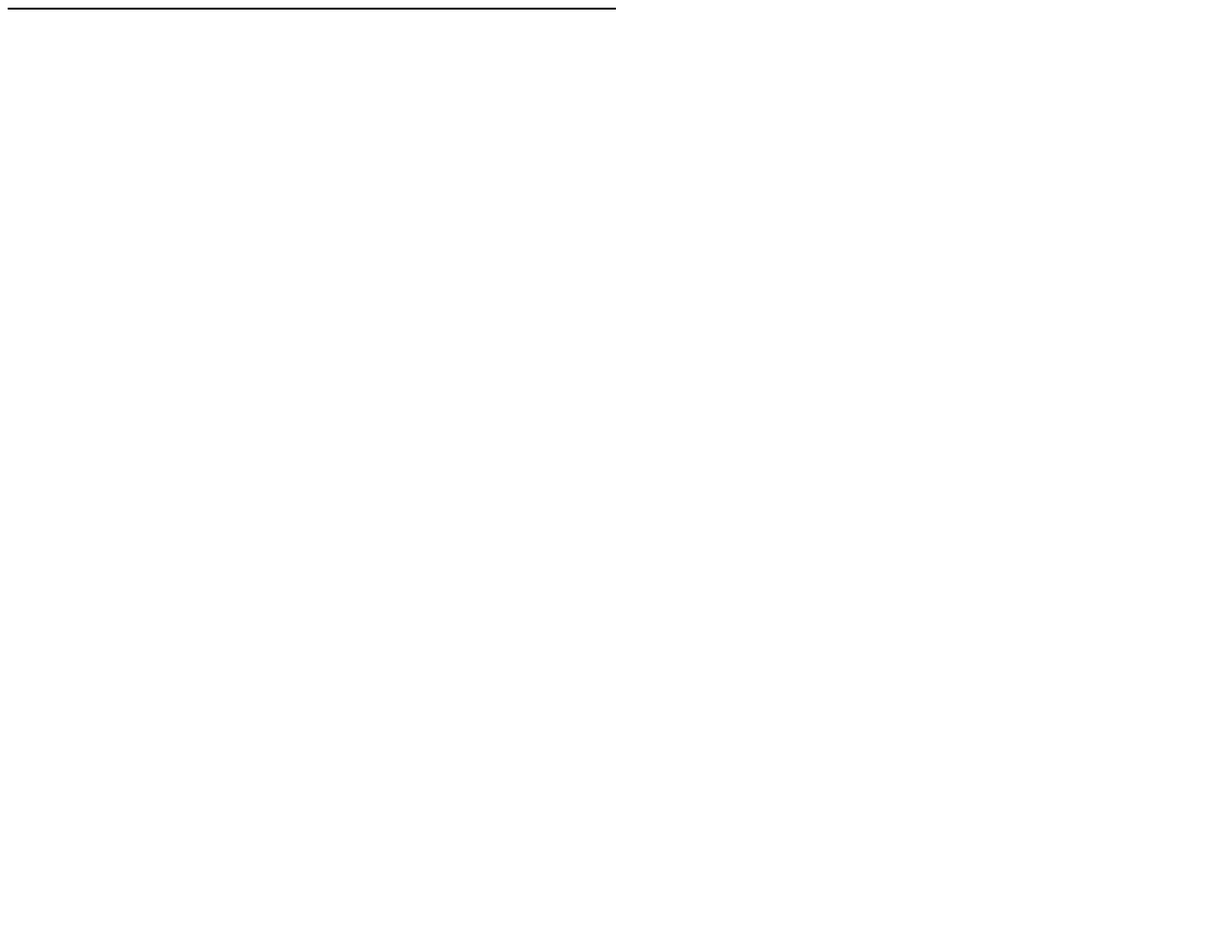
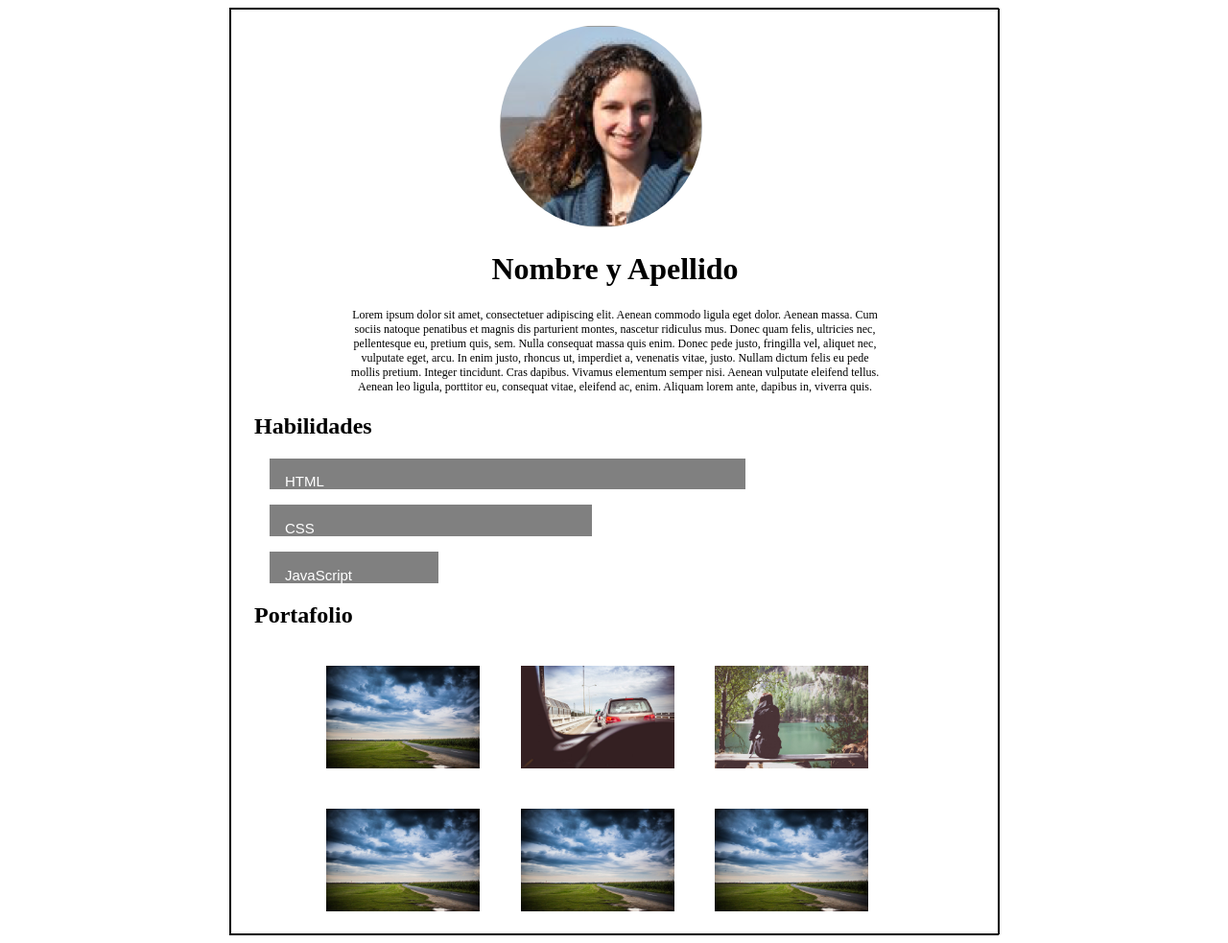
Before and after one commit to Gabymora/Layout1, a plain HTML site: page coder-detail.html in a window 1280 px wide. Shown: the whole page at 96% size. Before the commit the page ends 800 px from the top, so only its background shows below. Drawn offline with Linux system fonts and the light colour scheme.

Commit message:
SegundaParte

```diff
--- a/coder-detail.html
+++ b/coder-detail.html
@@ -6,10 +6,55 @@
 		<link rel="shortcut icon" href="favicon.ico">
 	</head>
 	<body>
-		<div class="conteiner estilo">
-			<div> </div>
+		<div class="container">
+			<div>
+				<img class="img1" src="img/profile-1.png">
+				<h1>Nombre y Apellido</h1>
+				<div class="center">
+					<p>Lorem ipsum dolor sit amet, consectetuer adipiscing elit. Aenean commodo ligula eget dolor. Aenean massa. Cum sociis natoque penatibus et magnis dis parturient montes, nascetur ridiculus mus. Donec quam felis, ultricies nec, pellentesque eu, pretium quis, sem. Nulla consequat massa quis enim. Donec pede justo, fringilla vel, aliquet nec, vulputate eget, arcu. In enim justo, rhoncus ut, imperdiet a, venenatis vitae, justo. Nullam dictum felis eu pede mollis pretium. Integer tincidunt. Cras dapibus. Vivamus elementum semper nisi. Aenean vulputate eleifend tellus. Aenean leo ligula, porttitor eu, consequat vitae, eleifend ac, enim. Aliquam lorem ante, dapibus in, viverra quis.</p>
+				</div>
 
+				<h2>Habilidades</h2>
+				<div class="c1">
+					<p id="p1">HTML</p>
+				</div>
+				<div class="c2">
+					<p id="p1">CSS</p>
+				</div>
+				<div class="c3">
+					<p id="p1">JavaScript</p>
+				</div>
+				<h2>Portafolio</h2>
 
+			<!--...............IMAGENES JUNTAS/ PRIMER BLOQUE .....................-->
+
+			<div class="centro div1"> 		<!--DIV PRINCIPAL-->
+				<div class="dos">				<!--DIV CONTENEDOR DE IMAGENES-->
+					<div class="img2">
+						<img class="img3" src="img/p5.jpg">
+					</div>
+					<div class="img2">
+						<img class="img3" src="img/p6.jpg">
+					</div>
+					<div class="img2">
+						<img class="img3" src="img/p8.jpg">
+					</div>
+				</div>
+			<!--...............................SEGUNDO BLOQUE DE IMAGNES...................-->
+
+				<div class="dos">				<!--DIV CONTENEDOR DE IMAGENES-->
+					<div class="img2">
+						<img class="img3" src="img/p5.jpg">
+					</div>
+					<div class="img2">
+						<img class="img3" src="img/p5.jpg">
+					</div>
+					<div class="img2">
+						<img class="img3" src="img/p5.jpg">
+					</div>
+				</div>
+				</div>
+				</div>
 		</div>
-	</body>
+</body>
 </html>
--- a/css/main.css
+++ b/css/main.css
@@ -1,4 +1,3 @@
-
 .container {
 width: 800px;
 margin: 0 auto;
@@ -7,7 +6,6 @@
 #navigation {
 display: inline;
 }
-
 li {
 display: inline;
 margin: 30px;
@@ -17,56 +15,60 @@ img {
 }
 /*--PROPIEDADES DE LA LINEA DE SEPARACION--*/
 hr{
-	width: 800px;
+width: 100%;
 height: 0px;
-	border: 1px black solid;
+border: 0.5 black solid;
 
 }
-
-.peque{
-	border-bottom: 1px solid black;
-	width: 5%;
-
+.peque{		/*PROPIEDADES DE LAS LINEAS PEQUENAS*/
+width: 10%;
+margin-left: 45%
 }
 .peque2 {
-	border-bottom: 1px solid black;
-	width: 20%;
+width: 25%;
 margin: 0px;
 }
-
 /*-- PROPIEDADES DE FUENTE--*/
 .prop {
 font-family: arial;
-	font-size: 20px;
+font-size: 18px;
 text-align: center;
 }
 
-/* Propiedades de imagenes coders*/
-.centrado {
+/*..................IMAGENES JUNTAS.........................*/
+
+div1 {
+width: 80%;
+height: 80%;
+}
+.centro { 		/*para centrar el div principal*/
 position: static;
-	margin: 5%;
-	display: inline;
+margin: auto;
 }
 
-.imgs{
-	width: 30%;
-	height: 30%;
-	opacity: 0.7;
+.dos { 		/*es para contener las tres fotos*/
+width: 85%;
+height: 50%;
+display: block;
+margin: auto;
 }
-
-.posle {
-	position: absolute;
-	left: 35%;
-	top: 120%;
+.img1 {		/*propiedades del div que contiene cada una de las fotos*/
+width: 25%;
+height: 35%;
+opacity: .6;
+margin: 3%;
+display: inline-block;
 }
-
-.caption::before{
-	content: attr(title);
-	position: absolute;
-	color: black;
-	font-size: 16px;
-	left: 35%;
-	top: 120%;
-	right:0;
-	bottom: 0;
+img {		/*propiedades generales de las imagenes*/
+width: 100%;
+height: 100%;
+}
+p {			/*propiedades del texto dentro de las imagenes*/
+position: relative;
+top: -40px;
+text-align: right;
+margin-right: 5px;
+color: white;
+font-weight: bold;
 z-index: 1;
+}
--- a/css/style.css
+++ b/css/style.css
@@ -1,10 +1,108 @@
-.estilo {
-	width: 50%;
-	height: 200%;	;
-	border-style: double; border-width: 1px;
+div {
+	width: 100%;
+	height: 100%;	;
+	border: 1px black solid;
 }
-
-.container {
+.container {		/*---Es el contenedor de toda la informacion, la caja principal--*/
 	width: 800px;
 	margin: 0 auto;
 }
+
+.img1 {				/*--Las propiedades de la imagen circular--*/
+	border-radius: 200px 200px 200px 200px;
+	margin-left: 35%;
+	margin-top: 2%;
+}
+h1 {			/*--Encabezado centrado--*/
+	text-align: center;
+}
+
+.center {		/*--El div que centra el texto Lorem..--*/
+	margin: auto;
+	width: 70%;
+	height: 50%;
+	border: none;
+}
+p {				/*--Propiedades del texto Lorem..--*/
+	text-align: center;
+	font-size: 12px;
+}
+
+/*------------------Propiedades de los cuadros HTML CSS JAVA..-----------*/
+.c1{
+	width: 60%;
+	height: 5%;
+	border: none;
+	background: gray;
+	margin-bottom: 2%;
+	margin-left: 5%;
+	padding-top: .1%;
+	padding-left: 2%
+
+}
+
+.c2{
+	width: 40%;
+	height: 5%;
+	border: none;
+	background: gray;
+	margin-bottom: 2%;
+	margin-left: 5%;
+	padding-top: .1%;
+	padding-left: 2%
+}
+
+.c3{
+	width: 20%;
+	height: 5%;
+	border: none;
+	background: gray;
+	margin-bottom: 2%;
+	margin-left: 5%;
+	padding-top: .1%;
+	padding-left: 2%
+
+}
+
+#p1{			/*-----Acomodo de texto dentro de los cuadros-------*/
+	text-align: left;
+	font-size: 15px;
+	font-family: arial;
+	color: white;
+}
+
+h2 {
+	margin-left: 3%;
+}
+
+/*..................IMAGENES JUNTAS.........................*/
+
+.div1 {
+width: 80%;
+height: 80%;
+border: none;
+}
+.centro { 		/*para centrar el div principal*/
+position: static;
+margin: auto;
+border: none;
+}
+
+.dos { 		/*es para contener las tres fotos*/
+width: 100%;
+height: 50%;
+display: block;
+margin: auto;
+border: none;
+}
+.img2 {		/*propiedades del div que contiene cada una de las fotos*/
+width: 25%;
+height: 35%;
+margin: 3%;
+display: inline-block;
+border:none;
+}
+.img3 {		/*propiedades generales de las imagenes*/
+width: 100%;
+height: 100%;
+}
```
Also changed, not shown: index.html (+35 -24 lines), 1 other file. Lines whose indentation alone changed are shown as unchanged.
